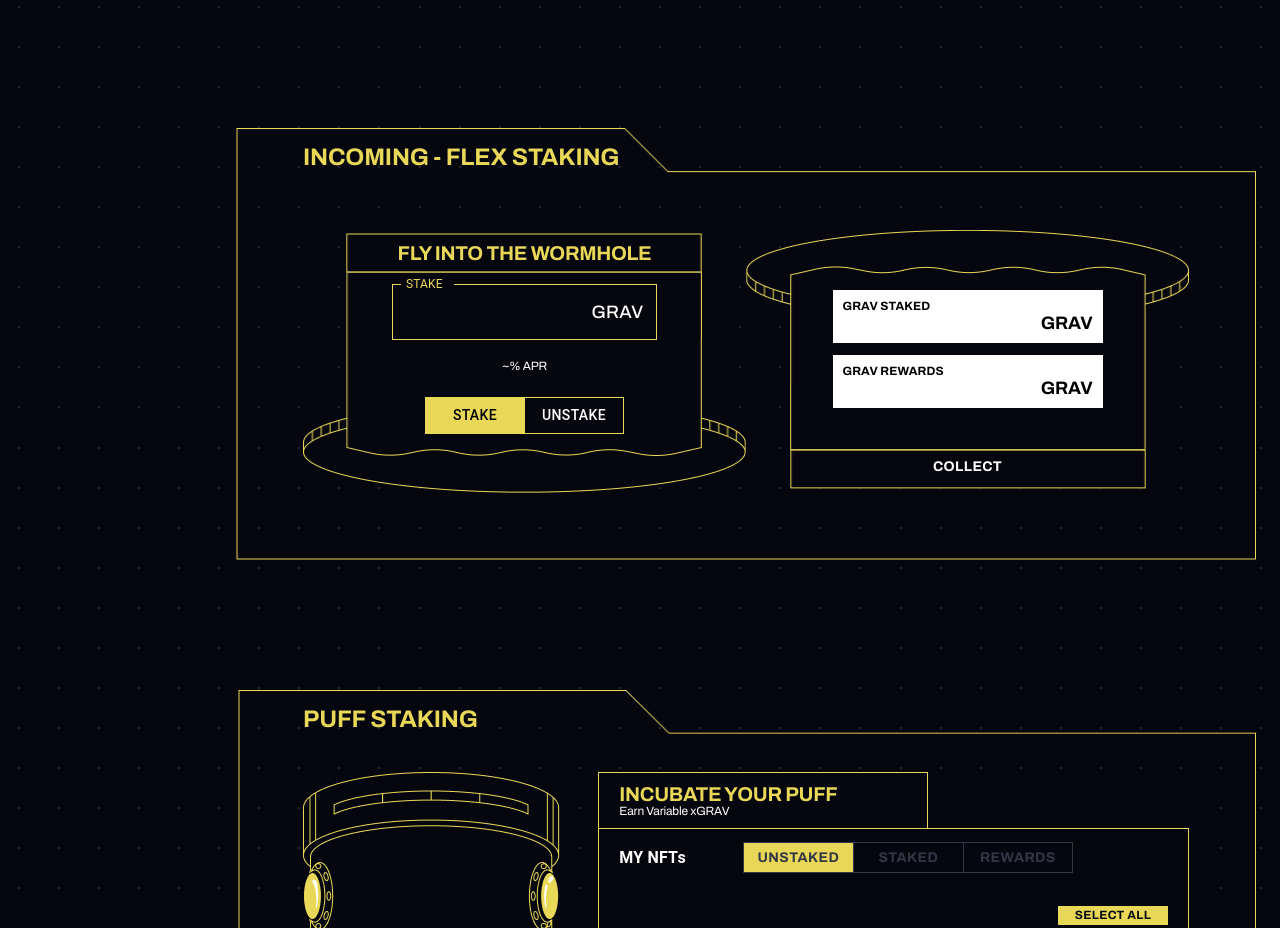
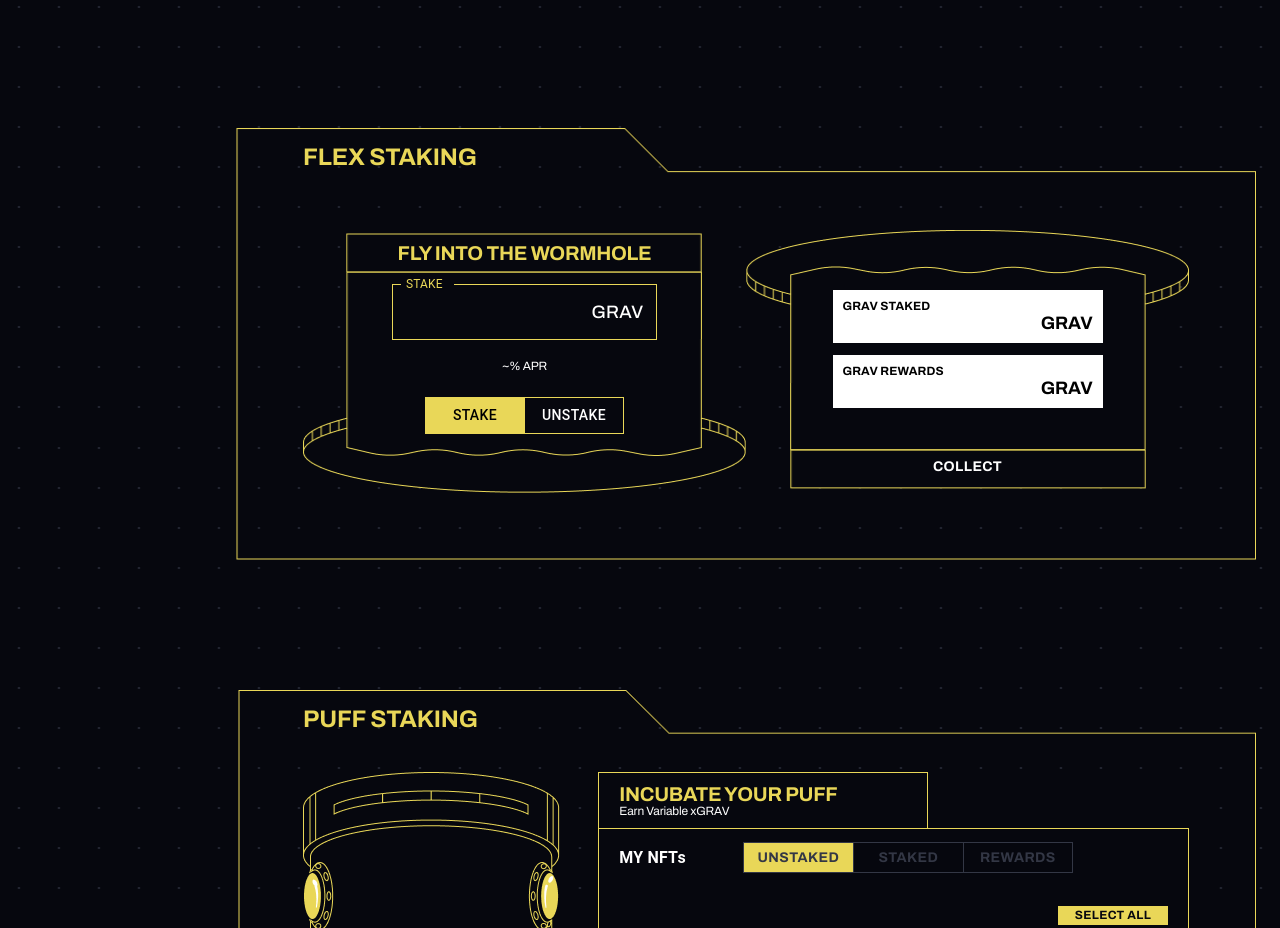
Before and after one commit to krishanu-xc/staking, a Next.js app: page /staking in a window 1280 px wide. Shown: the part 981-1909 px from the top of the page. Built offline with nearby package versions, Linux system fonts and the light colour scheme.

Commit message:
fixed minor issue

```diff
--- a/pages/staking.js
+++ b/pages/staking.js
@@ -2420,9 +2420,9 @@ const Staking = () => {
                 </Grid>
               </Grid>
             </Box>
-            <Box id="flexible" className={classes.flexibleBlock} style={{ pointerEvents: "none" }}>
+            <Box id="flexible" className={classes.flexibleBlock}>
               <Typography variant="h2" className={classes.blockTitle}>
-                INCOMING - FLEX STAKING
+                FLEX STAKING
               </Typography>
               <Grid container className={classes.flexibleContent}>
                 <Grid item md={6} xs={12}>
```
